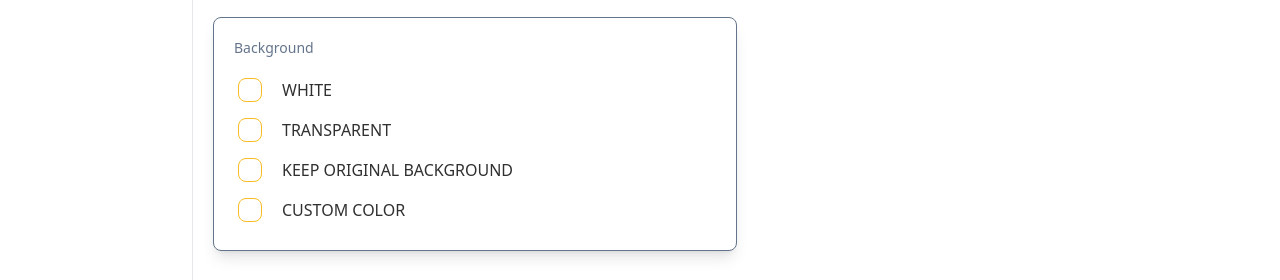
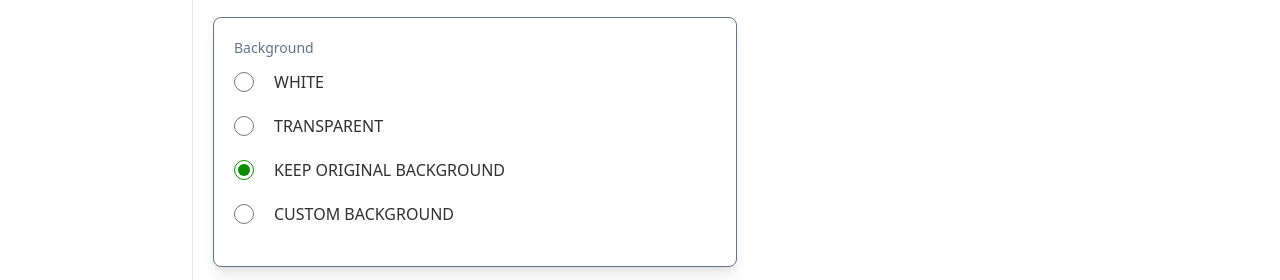
Before and after one commit to premit01/dashboard, a React (Vite) app: page /dashboard/specifications in a window 1280 px wide. Shown: the part 434-714 px from the top of the page. Built offline with nearby package versions, Linux system fonts and the light colour scheme; no server answers; sample sign-in values are in the browser's storage.

Commit message:
change background

```diff
--- a/src/pages/dashboard/Specifications/Specifications.jsx
+++ b/src/pages/dashboard/Specifications/Specifications.jsx
@@ -1,10 +1,4 @@
 import cat from '../../../assets/images/photo/cat.png'
-// import { MdRadioButtonUnchecked, MdOutlineRadioButtonChecked } from "react-icons/md";
-
-
-
-
-
 
 import { useState } from "react";
 import CroppingAndAlignment from '../../../components/dashboard/CroppingAndAlignment/CroppingAndAlignment';
@@ -18,18 +12,22 @@ const Specifications = () => {
         psd: ""
     })
 
-    console.log(selectedFormate)
+    const [selectedBackground, setSelectedBackground] = useState({
+        isOpenCustomOption: false,
+        selectedBackgroundColor: ''
+    })
+
+
     // cropping and alignment
     const [isTrim, setTrim] = useState(false)
 
 
     const [background, setBackground] = useState("")
-    const [selectedBackground, setSelectedBackground] = useState("#000")
+    // const [selectedBackground, setSelectedBackground] = useState("")
 
 
 
     // format options
-
     const formatOptions = [
         { id: 1, value: 'jpeg' },
         { id: 2, value: 'tiff' },
@@ -39,32 +37,44 @@ const Specifications = () => {
     ]
 
     // background options
+    const backgroundOptions = [
+        { id: "back1", title: 'white', value: 'white' },
+        { id: "back2", title: 'transparent', value: 'transparent' },
+        { id: "back3", title: 'keep original background', value: '' },
 
-    const backgroundOptions = [
-        { id: "back1", value: 'white' },
-        { id: "back2", value: 'transparent' },
-        { id: "back3", value: 'keep original background' },
-        { id: "back4", value: 'custom color' },
     ]
 
+    // handle change format
+    const handleFormatChange = (e) => {
+        const checkedFormat = e.target.value
+        setSelectedFormate((selectedFormate) => ({ ...selectedFormate, [checkedFormat]: selectedFormate[checkedFormat] === checkedFormat ? '' : checkedFormat }))
 
+    }
+
+
+    // handle background color
     const handleBackgroundColor = (event) => {
-        event.preventDefault()
-        const colorValue = event.target.value;
-        console.log('color', colorValue)
-        setSelectedBackground(colorValue);
+
+        const color = event.target.value;
+        console.log('color', color)
+        // hide custom option
+        setSelectedBackground((selectedBackground) => ({ ...selectedBackground, isOpenCustomOption: color.startsWith('#') || false }))
+        // apply new background
+        setSelectedBackground((selectedBackground) => ({ ...selectedBackground, selectedBackgroundColor: color }))
+        console.log('selectedBackground', selectedBackground?.selectedBackgroundColor)
     };
 
+    const handleOptionOpen = (option) => {
+        setSelectedBackground((selectedBackground) => ({ ...selectedBackground, isOpenCustomOption: option }))
+        console.log('isOpen', selectedBackground?.isOpenCustomOption)
 
-    const handleFormatChange = (e) => {
-        const eventFormat = e.target.value
-        console.log('get format', typeof (eventFormat))
 
-        setSelectedFormate((selectedFormate) => ({ ...selectedFormate, [eventFormat]: selectedFormate[eventFormat] === eventFormat ? '' : eventFormat }))
+    }
 
 
 
-    }
+
+
 
     return (
         <div>
@@ -78,8 +88,9 @@ const Specifications = () => {
                         <input type="text" placeholder="Type here" className="input input-bordered border-2 focus:border-gray-400 focus:outline-0  w-full " />
                     </div>
 
+
+
                     {/* file format  */}
-
                     <div className="shadow-lg border bg-white rounded-lg border-slate-500 my-10 p-5">
                         <p className="text-sm text-slate-500 text-capitalize mb-3">File formate</p>
 
@@ -108,18 +119,43 @@ const Specifications = () => {
                     <div className="shadow-lg border bg-white rounded-lg border-slate-500 my-10 p-5">
                         <p className="text-sm text-slate-500 text-capitalize mb-3">Background</p>
 
+                        {
+                            backgroundOptions.map(({ id, title, value }) => <div
+                                key={id}
+                                className='mb-5 '
+                            >
+                                <label className='flex items-center' htmlFor="">
+                                    <input
+                                        onChange={handleBackgroundColor}
+                                        checked={selectedBackground?.selectedBackgroundColor === value}
+                                        value={value}
+                                        type="radio"
+                                        className='accent-primary w-5 h-5 mr-5  bg-red-200'
 
-                        {
-                            backgroundOptions.map(back => <div
-                                key={back.id}
-                                className="form-control  dropdown">
-                                <label className="cursor-pointer label justify-start ">
-                                    <input onChange={() => setBackground(back.value)} type="checkbox" checked={background === back.value} className="checkbox checkbox-warning mr-5" />
-                                    <span className=" uppercase">{back.value}</span>
+                                    />
+                                    <span className='uppercase'>{title}</span>
                                 </label>
-                            </div>)
+                            </div>
+                            )
+
                         }
-                        <div className={`${background !== 'custom color' ? 'hidden' : ''} p-2  duration-500 shadow menu dropdown-content z-[1] bg-base-100 rounded-box w-52`}>
+
+                        {/* custom radio  */}
+                        <div className='mb-5 '>
+                            <label className='flex items-center' htmlFor="">
+                                <input
+                                    onChange={() => handleOptionOpen(!selectedBackground?.isOpenCustomOption)}
+                                    checked={selectedBackground?.isOpenCustomOption}
+                                    // value={!setSelectedBackground?.selectedBackgroundColor}
+                                    type="radio"
+                                    className='accent-primary w-5 h-5 mr-5  bg-red-200'
+
+                                />
+                                <span className='uppercase'>Custom Background</span>
+                            </label>
+                        </div>
+
+                        <div className={`${!selectedBackground?.isOpenCustomOption ? 'hidden' : ''} p-2  duration-500 shadow menu dropdown-content z-[1] bg-base-100 rounded-box w-52`}>
 
                             <div className='border w-full p-2'>
                                 <input onChange={handleBackgroundColor} type="color" className='w-full' />
@@ -141,14 +177,9 @@ const Specifications = () => {
                 {/* preview ************************ image ************************************* */}
                 <div >
                     <div
-                        // style={background === 'custom color' && { backgroundColor: `${selectedBackground}` }}
-                        className={`
-                    ${background === 'white' ? 'bg-white'
-                                : background === 'transparent' ? 'bg-transparent'
-                                    : background === 'keep original background' ? 'bg-none' :
-                                        background === 'custom color' ? `bg-[${selectedBackground}]`
-                                            : ''
-                            } border   max-h-[500px] border-slate-300`}>
+                        className={` border   max-h-[500px] border-slate-300`}
+                        style={{ backgroundColor: selectedBackground?.selectedBackgroundColor }}
+                    >
                         <img src={cat} alt="" />
                     </div>
                 </div>
```
